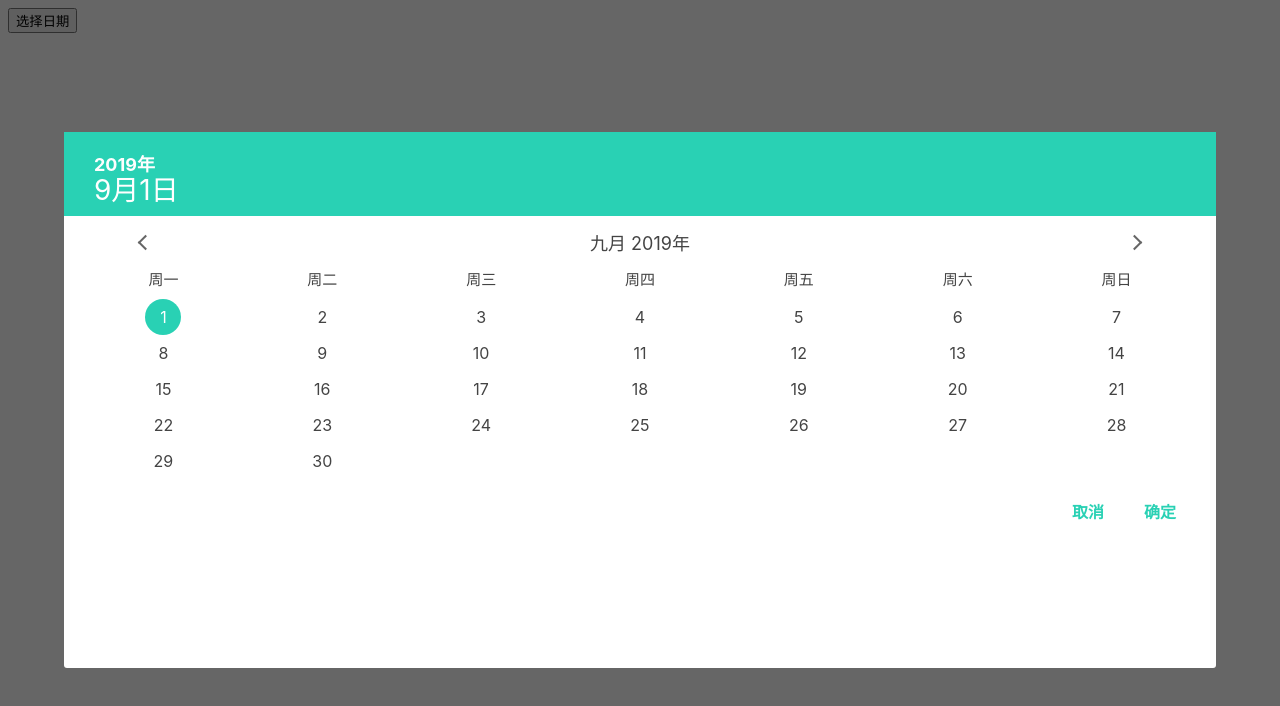
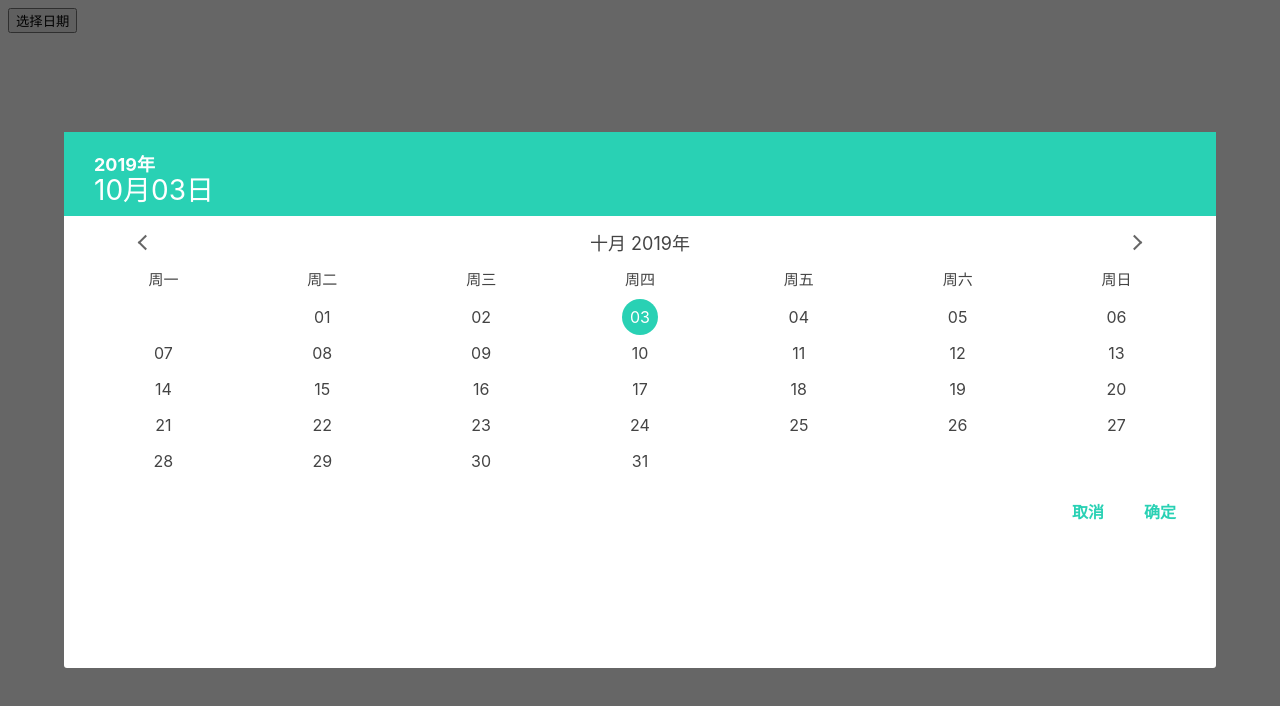
Before and after one commit to jcroucher/vue-mobile-datepicker, a Vue app: page / in a window 1280 px wide. Both pictures are taken after a click on the button "选择日期". Shown: the top 706 px of the page. Built offline with nearby package versions, Linux system fonts and the light colour scheme.

Commit message:
修复startDate参数&优化

```diff
--- a/src/components/datepicker/index.vue
+++ b/src/components/datepicker/index.vue
@@ -4,7 +4,7 @@
       <div class="picker" @click.stop="onStopProgation">
         <div class="header">
           <div class="year" @click="onOpenList('year')">{{currentYear}}年</div>
-          <div class="month" @click="onOpenList('month')">{{currentMonth + 1}}月{{currentDay}}日</div>
+          <div class="month" @click="onOpenList('month')">{{getCurrentMonth(currentMonth)}}月{{getCurrentDay(currentDay)}}日</div>
         </div>
         <div class="container" v-if="!isShow">
           <div class="navigation">
@@ -21,7 +21,7 @@
             </template>
             <div :class="{cell: true, active: item === currentDateRemark.getDate() && currentDateRemark.getMonth() === currentMonth && currentDateRemark.getFullYear() === currentYear}" v-for="(item, index) in days" :key="index + 's'">
             <!-- <div :class="{cell: true, active: item === currentDay}" v-for="(item, index) in days" :key="index + 's'"> -->
-              <span>{{item}}</span>
+              <span>{{item * 1 < 10 ? '0' + item : item}}</span>
               <i></i>
             </div>
           </div>
@@ -69,6 +69,7 @@ export default {
       let body = document.body
       if (val) {
         body.style.position = 'fixed'
+        this.initCreated()
       } else {
         body.style.position = 'static'
       }
@@ -90,24 +91,38 @@ export default {
     }
   },
   created () {
+    this.initCreated()
+  },
+  methods: {
+    initCreated () {
       if (this.startDate) {
         this.currentDate = new Date(this.startDate)
+        this.currentDateRemark = new Date(this.startDate)
       } else {
         this.currentDate = new Date()
+        this.currentDateRemark = new Date()
       }
       this.currentYear = this.currentDate.getFullYear()
       this.currentMonth = this.currentDate.getMonth()
       this.currentDay = this.currentDate.getDate()
-    this.currentDateRemark = new Date()
+      // this.currentDateRemark = new Date()
       let { currentYear, currentMonth } = this
       this.initDate(currentYear, currentMonth)
     },
-  methods: {
     initDate (currentYear, currentMonth) {
       let spaceDays = this.getWeek(currentYear, currentMonth) - 1
       let days = this.getDay(currentYear, currentMonth)
       this.spaceDays = spaceDays
       this.days = days
+    },
+    getCurrentMonth (currentMonth) {
+      let month = currentMonth + 1
+      month = month < 10 ? '0' + month : month
+      return month
+    },
+    getCurrentDay (currentDay) {
+      let day = currentDay < 10 ? '0' + currentDay : currentDay
+      return day
     },
     onStopProgation () {
     },
@@ -207,6 +222,7 @@ export default {
       let date = year + '-' + month + '-' + day
       this.$emit('change', date)
       this.$emit('update:visible', false)
+      this.$emit('update:startDate', date)
       this.isShow = false
     },
     onCancel () {
--- a/src/views/Home.vue
+++ b/src/views/Home.vue
@@ -3,6 +3,7 @@
     <button @click="openDate">选择日期</button>
     <Datepicker
       :visible.sync="isShow"
+      :startDate.sync="startDate"
       @change="onChange"
       @cancel="onCancel"
     />
@@ -18,7 +19,8 @@ export default {
   },
   data () {
     return {
-      isShow: false
+      isShow: false,
+      startDate: '2019-10-03'
     }
   },
   methods: {
```
Also changed, not shown: 2 other files (tests, documents, lock files or other folders). Lines whose indentation alone changed are shown as unchanged.
